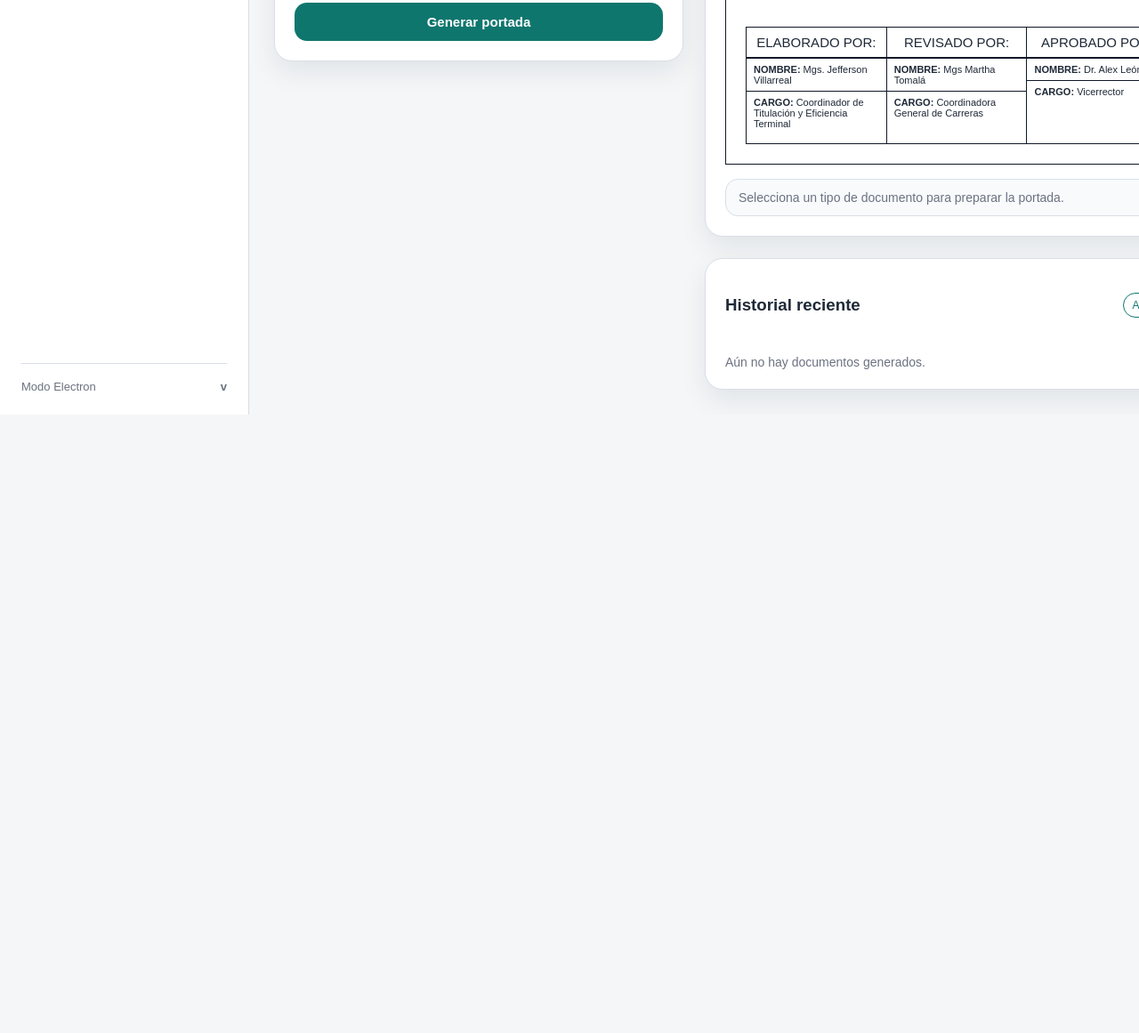
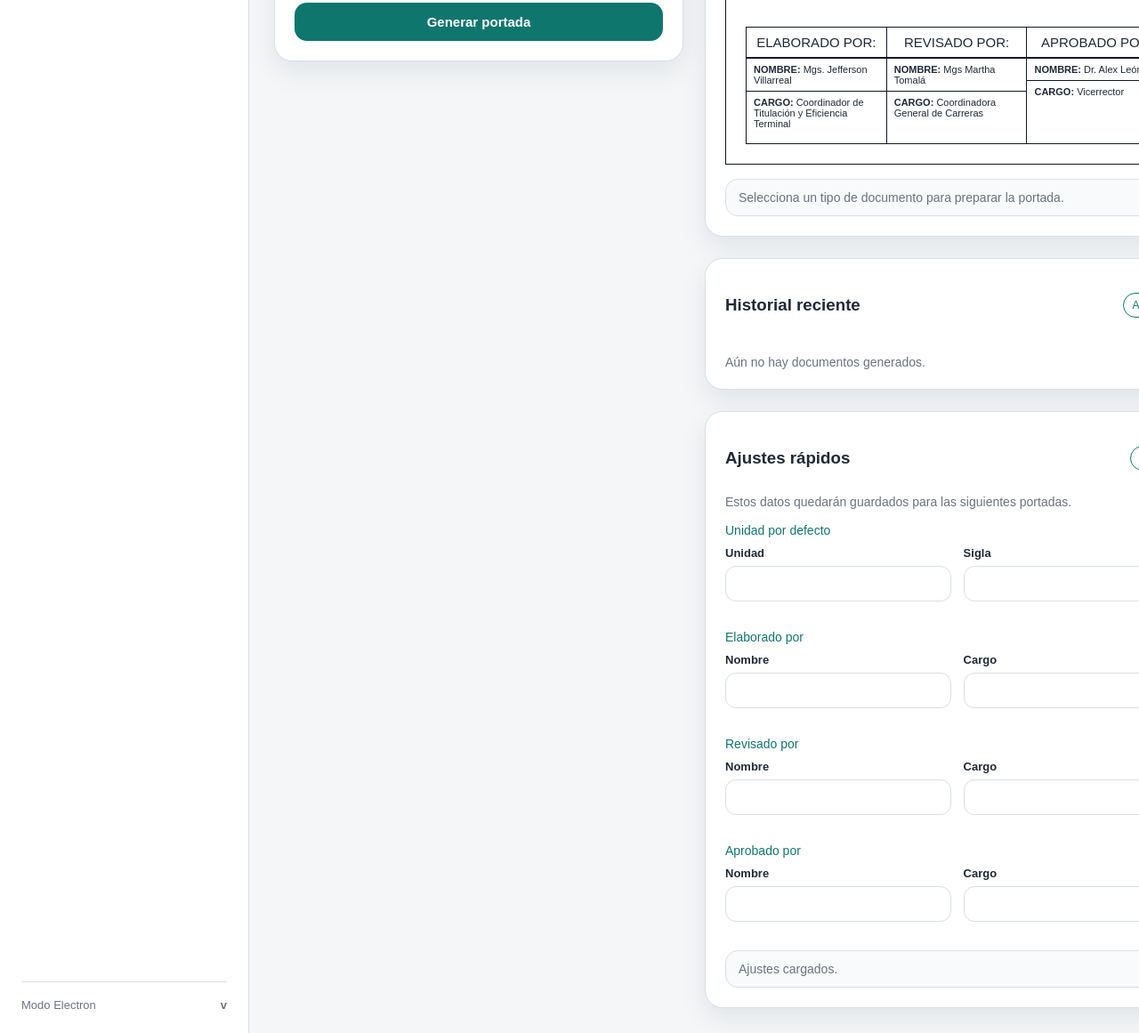
Before and after one commit to jeffer91/Documentos, an Electron app: page index.html in a window 1280 px wide. Shown: the part 740-1901 px from the top of the page at 89% size. Before the commit the page ends 1206 px from the top, so only its background shows below. Drawn offline with Linux system fonts and the light colour scheme; no server answers.

Commit message:
Bloque 7: agregar ajustes visuales

```diff
--- a/index.html
+++ b/index.html
@@ -11,7 +11,7 @@
     .brand-box { display: flex; gap: 14px; align-items: center; }
     .brand-icon { width: 48px; height: 48px; border-radius: 16px; background: #0f766e; color: #fff; display: grid; place-items: center; font-weight: 700; font-size: 22px; }
     .brand-box h1 { margin: 0; font-size: 22px; }
-    .brand-box p, .topbar p, .sidebar-footer, .notice, .history-empty, .history-meta { color: #6b7280; }
+    .brand-box p, .topbar p, .sidebar-footer, .notice, .history-empty, .history-meta, .settings-help { color: #6b7280; }
     .menu { display: flex; flex-direction: column; gap: 8px; }
     .menu-item { width: 100%; border: 1px solid transparent; background: transparent; color: #1f2937; text-align: left; padding: 12px 14px; border-radius: 12px; font-size: 15px; }
     .menu-item.active { background: #ecfdf5; border-color: #99f6e4; color: #115e59; font-weight: 700; }
@@ -23,15 +23,16 @@
     .status-pill { background: #eef2ff; color: #3730a3; border: 1px solid #c7d2fe; padding: 8px 14px; border-radius: 999px; font-weight: 700; font-size: 13px; }
     .content-grid { margin-top: 24px; display: grid; grid-template-columns: 460px 1fr; gap: 24px; align-items: start; }
     .right-column { display: grid; gap: 24px; }
-    .form-card, .preview-card, .history-card { padding: 22px; }
+    .form-card, .preview-card, .history-card, .settings-card { padding: 22px; }
     .form-group { margin-bottom: 16px; }
     .form-row { display: grid; gap: 14px; }
     .two-columns { grid-template-columns: 1fr 120px; }
+    .two-even-columns { grid-template-columns: 1fr 1fr; }
     .three-columns { grid-template-columns: 1fr 1fr 1fr; }
     label { display: block; font-weight: 700; margin-bottom: 7px; font-size: 13px; }
     input, select { width: 100%; border: 1px solid #d9dee7; border-radius: 12px; padding: 11px 12px; font-size: 14px; box-sizing: border-box; }
     .primary-button { width: 100%; margin-top: 8px; border: none; background: #0f766e; color: #fff; font-weight: 700; border-radius: 14px; padding: 13px 16px; font-size: 15px; cursor: pointer; }
-    .preview-header, .history-header { display: flex; justify-content: space-between; align-items: center; }
+    .preview-header, .history-header, .settings-header { display: flex; justify-content: space-between; align-items: center; }
     .preview-header span { background: #fef2f2; color: #d71920; border: 1px solid #fecaca; padding: 7px 11px; border-radius: 999px; font-size: 12px; font-weight: 700; }
     .preview-box { background: #fff; border: 1px solid #111827; min-height: 560px; padding: 22px; }
     .mini-header { display: grid; grid-template-columns: 180px 1fr 190px; border: 1px solid #111827; }
@@ -49,7 +50,8 @@
     .history-meta { font-size: 12px; }
     .history-actions { display: flex; gap: 8px; }
     .small-button { border: 1px solid #0f766e; background: #fff; color: #0f766e; border-radius: 999px; padding: 6px 10px; font-size: 12px; cursor: pointer; }
-    .history-empty { margin-top: 12px; font-size: 14px; }
+    .history-empty, .settings-help { margin-top: 12px; font-size: 14px; }
+    .settings-block-title { margin: 16px 0 10px; font-size: 14px; color: #0f766e; }
   </style>
 </head>
 <body>
@@ -80,7 +82,7 @@
           <h2>Generador de portadas</h2>
           <p>Selecciona el tipo de documento institucional que deseas crear.</p>
         </div>
-        <div class="status-pill">Bloque 6</div>
+        <div class="status-pill">Bloque 7</div>
       </header>
 
       <section class="content-grid">
@@ -197,18 +199,18 @@
               <div class="signatures">
                 <div>
                   <h4>ELABORADO POR:</h4>
-                  <p><strong>NOMBRE:</strong> Mgs. Jefferson Villarreal</p>
-                  <p><strong>CARGO:</strong> Coordinador de Titulación y Eficiencia Terminal</p>
+                  <p><strong>NOMBRE:</strong> <span id="previewElaboradoNombre">Mgs. Jefferson Villarreal</span></p>
+                  <p><strong>CARGO:</strong> <span id="previewElaboradoCargo">Coordinador de Titulación y Eficiencia Terminal</span></p>
                 </div>
                 <div>
                   <h4>REVISADO POR:</h4>
-                  <p><strong>NOMBRE:</strong> Mgs Martha Tomalá</p>
-                  <p><strong>CARGO:</strong> Coordinadora General de Carreras</p>
+                  <p><strong>NOMBRE:</strong> <span id="previewRevisadoNombre">Mgs Martha Tomalá</span></p>
+                  <p><strong>CARGO:</strong> <span id="previewRevisadoCargo">Coordinadora General de Carreras</span></p>
                 </div>
                 <div>
                   <h4>APROBADO POR:</h4>
-                  <p><strong>NOMBRE:</strong> Dr. Alex León</p>
-                  <p><strong>CARGO:</strong> Vicerrector</p>
+                  <p><strong>NOMBRE:</strong> <span id="previewAprobadoNombre">Dr. Alex León</span></p>
+                  <p><strong>CARGO:</strong> <span id="previewAprobadoCargo">Vicerrector</span></p>
                 </div>
               </div>
             </div>
@@ -223,6 +225,63 @@
             <div id="historyList" class="history-list"></div>
             <div id="historyEmpty" class="history-empty">Aún no hay documentos generados.</div>
           </section>
+
+          <section class="card settings-card">
+            <div class="settings-header">
+              <h3>Ajustes rápidos</h3>
+              <button class="small-button" type="button" id="saveSettingsButton">Guardar</button>
+            </div>
+            <div class="settings-help">Estos datos quedarán guardados para las siguientes portadas.</div>
+
+            <div class="settings-block-title">Unidad por defecto</div>
+            <div class="form-row two-even-columns">
+              <div class="form-group">
+                <label for="settingsUnitName">Unidad</label>
+                <input id="settingsUnitName" type="text" />
+              </div>
+              <div class="form-group">
+                <label for="settingsUnitCode">Sigla</label>
+                <input id="settingsUnitCode" type="text" />
+              </div>
+            </div>
+
+            <div class="settings-block-title">Elaborado por</div>
+            <div class="form-row two-even-columns">
+              <div class="form-group">
+                <label for="settingsElaboradoNombre">Nombre</label>
+                <input id="settingsElaboradoNombre" type="text" />
+              </div>
+              <div class="form-group">
+                <label for="settingsElaboradoCargo">Cargo</label>
+                <input id="settingsElaboradoCargo" type="text" />
+              </div>
+            </div>
+
+            <div class="settings-block-title">Revisado por</div>
+            <div class="form-row two-even-columns">
+              <div class="form-group">
+                <label for="settingsRevisadoNombre">Nombre</label>
+                <input id="settingsRevisadoNombre" type="text" />
+              </div>
+              <div class="form-group">
+                <label for="settingsRevisadoCargo">Cargo</label>
+                <input id="settingsRevisadoCargo" type="text" />
+              </div>
+            </div>
+
+            <div class="settings-block-title">Aprobado por</div>
+            <div class="form-row two-even-columns">
+              <div class="form-group">
+                <label for="settingsAprobadoNombre">Nombre</label>
+                <input id="settingsAprobadoNombre" type="text" />
+              </div>
+              <div class="form-group">
+                <label for="settingsAprobadoCargo">Cargo</label>
+                <input id="settingsAprobadoCargo" type="text" />
+              </div>
+            </div>
+            <div class="notice" id="settingsNotice">Ajustes cargados.</div>
+          </section>
         </div>
       </section>
     </main>
```
